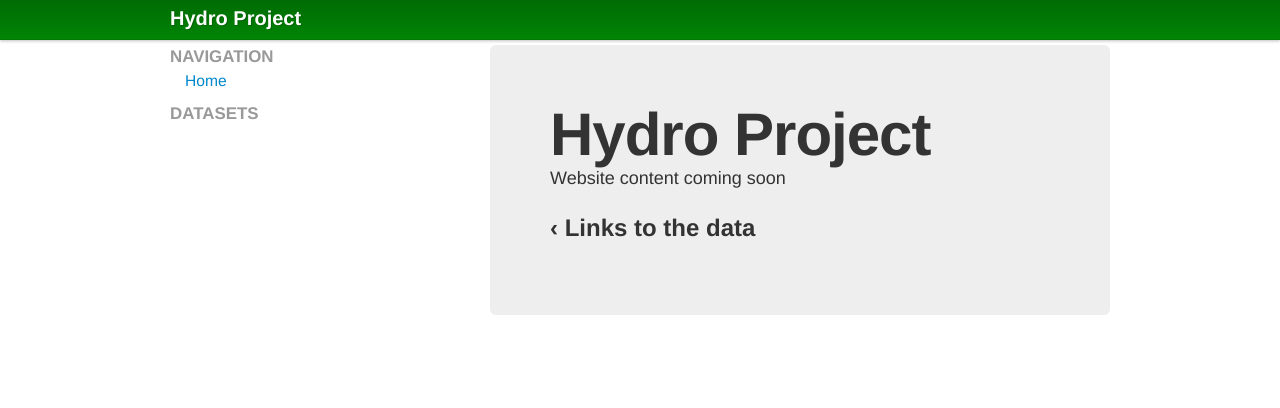
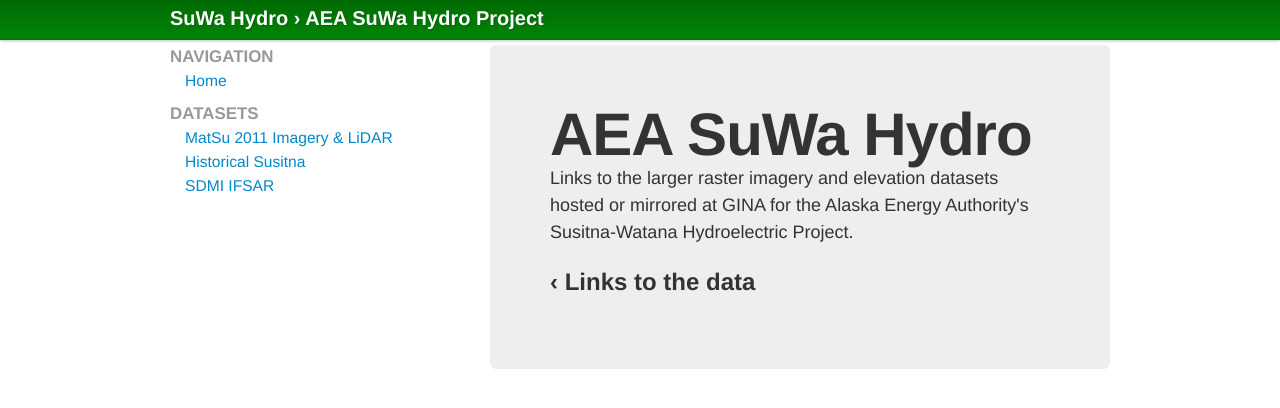
Before and after one commit to gina-alaska/gis.suhydro.org, a Jekyll site: the page built from index.html, in a window 1280 px wide. Shown: the top 408 px of the page. Built offline with Jekyll 4.4.1, drawn with Linux system fonts in a browser that asks for light colours.

Commit message:
updating for ifsar page and historical susitna timeline

```diff
--- a/_layouts/default.html
+++ b/_layouts/default.html
@@ -14,7 +14,7 @@
     <div class="navbar navbar-fixed-top">
       <div class="navbar-inner">
         <div class="container">
-          <a href="/" class="brand">{{ page.title }}</a>
+          <a href="/" class="brand">SuWa Hydro &rsaquo; {{ page.title }}</a>
         </div>
       </div>
     </div>
@@ -25,14 +25,9 @@
             <li class="nav-header">Navigation</li>
             <li class="{% if page.url == '/index.html' %}active{% endif %}"><a href="/">Home</a></li>
             <li class="nav-header">Datasets</li>
-            {% for post in site.posts %}
-            <li class="{% if page.url == post.url %}active{% endif %}">
-              <a href="{{ post.url }}">
-                <i class="icon-folder-close"></i>
-                {{ post.title }}
-              </a>
-            </li>
-            {% endfor %}
+            <li><a href="/data/matsu_imagery_lidar.html">MatSu 2011 Imagery & LiDAR</a></li>
+            <li><a href="/data/historical_susitna/">Historical Susitna</a></li>
+            <li><a href="/data/sdmi-ifsar.html">SDMI IFSAR</a>
           </ul>
         </div>
         <div class="span8">
--- a/config.rb
+++ b/config.rb
@@ -22,3 +22,6 @@
 # preferred_syntax = :sass
 # and then run:
 # sass-convert -R --from scss --to sass sass scss && rm -rf sass && mv scss sass
+
+
+include = [ '.htaccess' ]
--- a/data/historical_susitna/index.textile
+++ b/data/historical_susitna/index.textile
@@ -8,7 +8,9 @@
 
 h2. This dataset not yet available.
 
-We should have this dataset available for download and as Web Mapping Service (WMS) the week of July 9th.  Please contact dayne@alaska.edu if you are interested a copy via a hard disk.
+We should have this dataset available for download and as Web Mapping Service (WMS) the week of Mid-August.
+
+Please contact dayne@alaska.edu if you are interested a copy via a hard disk.
 
 Quick overview of the data:
 
--- a/index.html
+++ b/index.html
@@ -1,11 +1,11 @@
 ---
   layout: default
-  title: Hydro Project
+  title: AEA SuWa Hydro Project
 ---
 <div class="hero-unit">
-  <h1>Hydro Project</h1>
+  <h1>AEA SuWa Hydro</h1>
   <p class="lead">
-    Website content coming soon
+    Links to the larger raster imagery and elevation datasets hosted or mirrored at GINA for the Alaska Energy Authority's Susitna-Watana Hydroelectric Project.
     <br />
     <h2>&lsaquo; Links to the data</h2>
   </p>
```
Also changed, not shown: data/sdmi-ifsar.textile (+8 -4 lines), 1 other file.
